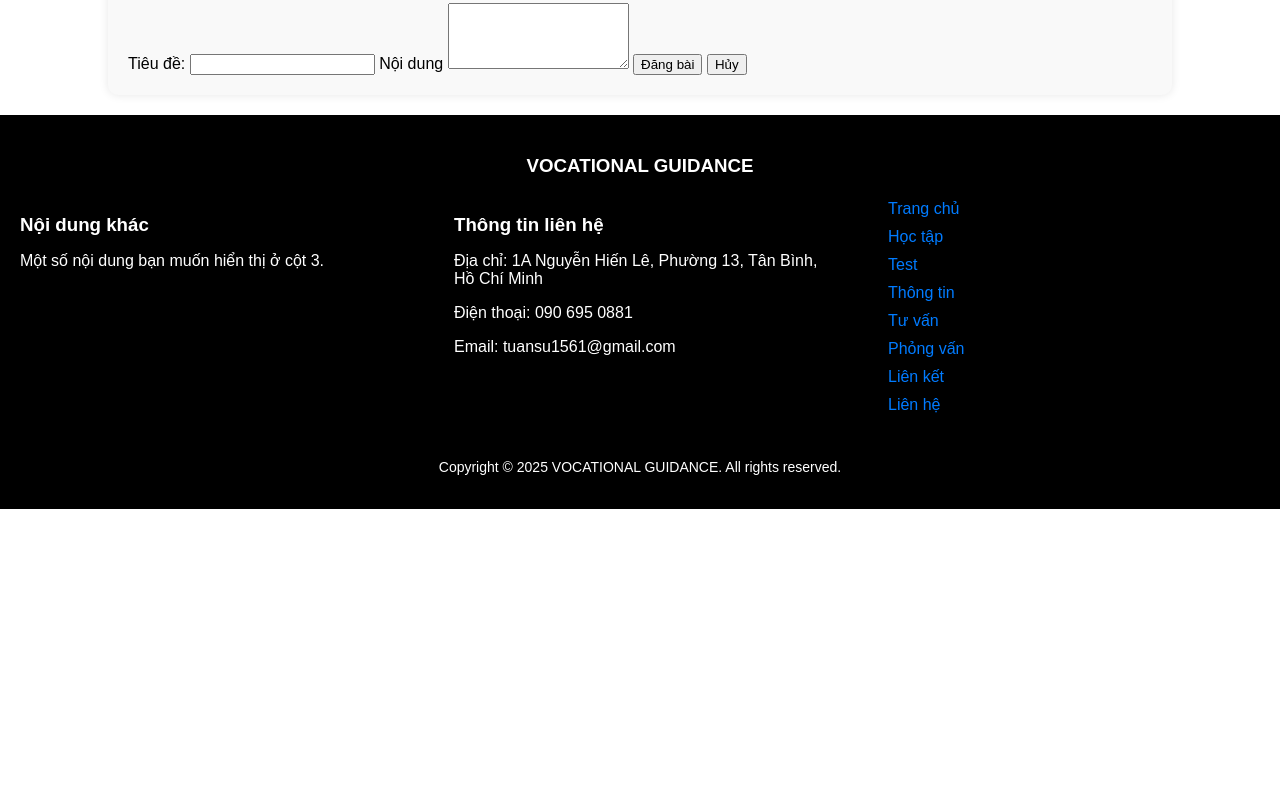
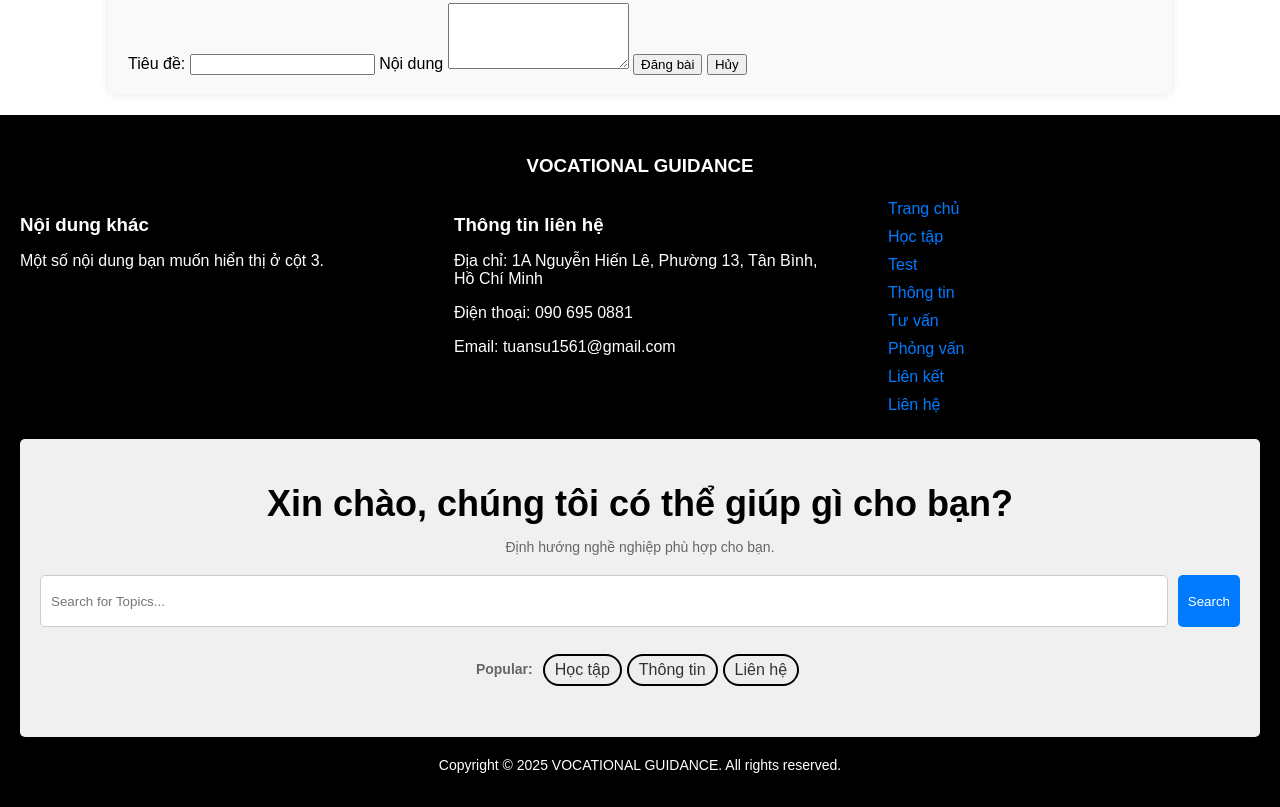
Before and after one commit to khoaleanh9999/STEM, a plain HTML site: page Thông tin/index.html in a window 1280 px wide. Shown: the part 1105-1912 px from the top of the page. Before the commit the page ends 1614 px from the top, so only its background shows below. Drawn offline with Linux system fonts and the light colour scheme; a script that the page names is missing.

Commit message:
update forum

```diff
--- a/Thông tin/index.html
+++ b/Thông tin/index.html
@@ -164,6 +164,24 @@
                 </div>
             </div>
         </div>
+
+        <div class="forum-container">
+            <h1>Xin chào, chúng tôi có thể giúp gì cho bạn?</h1>
+            <p>Định hướng nghề nghiệp phù hợp cho bạn.</p>
+            <div class="search-box">
+                <input type="text" placeholder="Search for Topics...">
+                <button>Search</button>
+            </div>
+            <div class="popular-container">
+                <p class="popular-title">Popular:</p>
+                <div class="popular-items">
+                    <a href="../Học tập/tl.html" class="popular-item">Học tập</a>
+                    <a href="../Thông tin/index.html" class="popular-item">Thông tin</a>
+                    <a href="../Liên hệ/lienhe.html" class="popular-item">Liên hệ</a>
+                </div>
+            </div>
+        </div>
+
         <div class="footer-bottom">
             <p>Copyright © 2025 VOCATIONAL GUIDANCE. All rights reserved.</p>
         </div>
--- a/Thông tin/style.css
+++ b/Thông tin/style.css
@@ -487,3 +487,73 @@ footer {
 .post-form button[type="button"]:hover{
   background-color: #bbb;
 }
+
+/* forum */
+.forum-container {
+  background-color: #f0f0f0;
+  padding: 20px;
+  border-radius: 5px;
+}
+
+.forum-container h1 {
+  font-size: 36px;
+  font-weight: bold;
+  color: #000;
+  margin-bottom: 10px;
+  text-align: center;
+}
+
+.forum-container p {
+  font-size: 14px;
+  color: #666;
+  margin-bottom: 20px;
+  text-align: center;
+}
+
+.search-box {
+  display: flex;
+}
+
+.search-box input {
+  flex: 1;
+  padding: 10px;
+  border: 1px solid #ccc;
+  border-radius: 5px;
+  height: 30px;
+}
+
+.search-box button {
+  margin-left: 10px;
+  padding: 10px;
+  background-color: #007bff;
+  color: white;
+  border: none;
+  border-radius: 5px;
+  cursor: pointer;
+}
+
+.popular-container {
+  display: flex;
+  align-items: center;
+  margin: 20px auto; /* Điều chỉnh khoảng cách theo ý muốn */
+  width: fit-content; /* Hoặc một chiều rộng cố định */
+}
+
+.popular-title {
+  font-weight: bold;
+  margin-right: 10px;
+}
+
+.popular-items {
+  display: flex; /* Các mục nằm ngang hàng nhau */
+}
+
+.popular-item {
+  padding: 5px 10px;
+  border: 2px solid black; /* Điều chỉnh độ dày và màu viền theo ý muốn */
+  border-radius: 50px;
+  background-color: #eee; /* Điều chỉnh màu nền theo ý muốn */
+  color: #333; /* Điều chỉnh màu chữ theo ý muốn */
+  text-decoration: none;
+  margin-right: 5px;
+}
```
